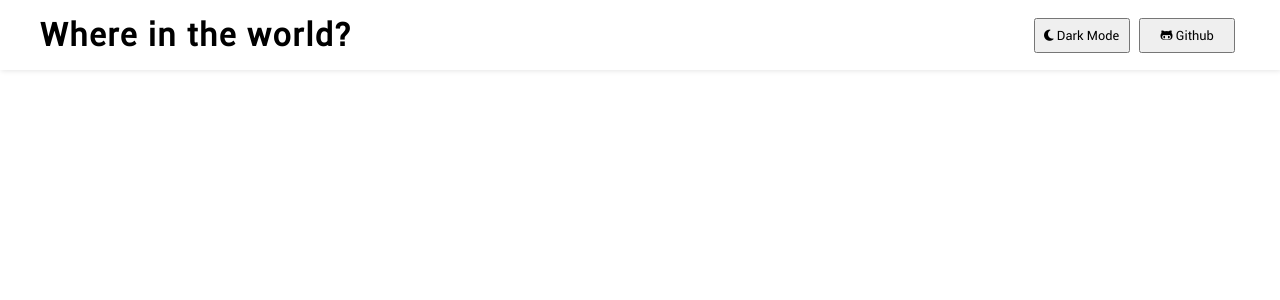
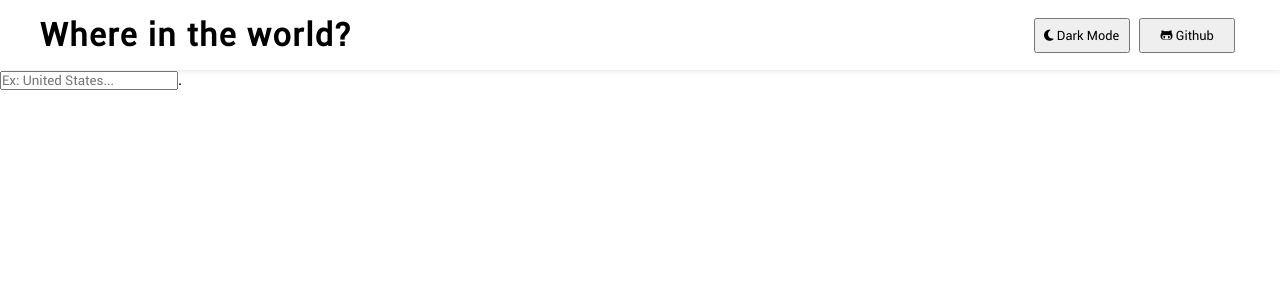
Before and after one commit to Victorceloss/countries-web, a React (Vite) app: page / in a window 1280 px wide. Shown: the top 300 px of the page. Built offline with nearby package versions, Linux system fonts and the light colour scheme.

Commit message:
feat: Add typing to the "Home" function of the Home.tsx file

```diff
--- a/src/pages/Home.tsx
+++ b/src/pages/Home.tsx
@@ -2,10 +2,18 @@ import React from "react";
 
 import { Header } from "../components/Header/Header";
 
-const Home = () => {
+const Home: React.FC = (): JSX.Element => {
   return (
     <>
     <Header />
+    <main className="main">
+      <section className="main-section-search">
+        <input type="text" name="name-country" className="input-name" placeholder="Ex: United States..." />.
+      </section>
+      <section className="main-section-all">
+
+      </section>
+    </main>
     </>
   );
 };
```
